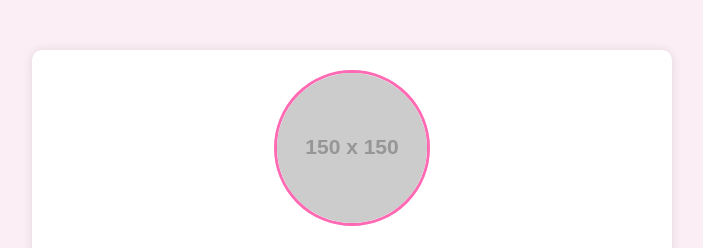
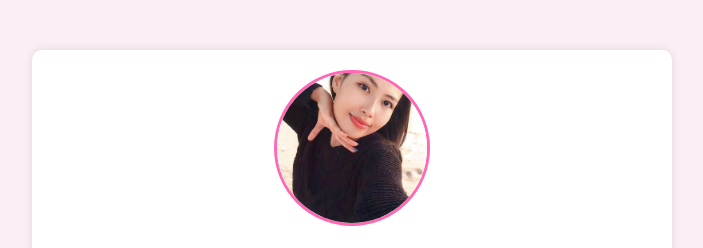
Before and after one commit to nindha2000/miss-nindha, a plain HTML site: page index.html in a window 1280 px wide. Shown: the top 248 px of the page, without its empty margins (288-991 px from the left). Drawn offline with Linux system fonts and the light colour scheme; placeholder pictures from the web are drawn by us.

Commit message:
Update index.html

```diff
--- a/index.html
+++ b/index.html
@@ -53,7 +53,7 @@
 <body>
 
     <div class="container">
-        <img src="https://via.placeholder.com/150" alt="Foto Miss Nindha">
+        <img src="foto-aku.jpg" alt="Foto Miss Nindha">
         <h1>Miss Nindha</h1>
         <p>Halo! Aku Nindha. Ini adalah website pribadiku yang berisi tentang aku, foto-foto, dan hal menarik lainnya! 💖</p>
 
```
